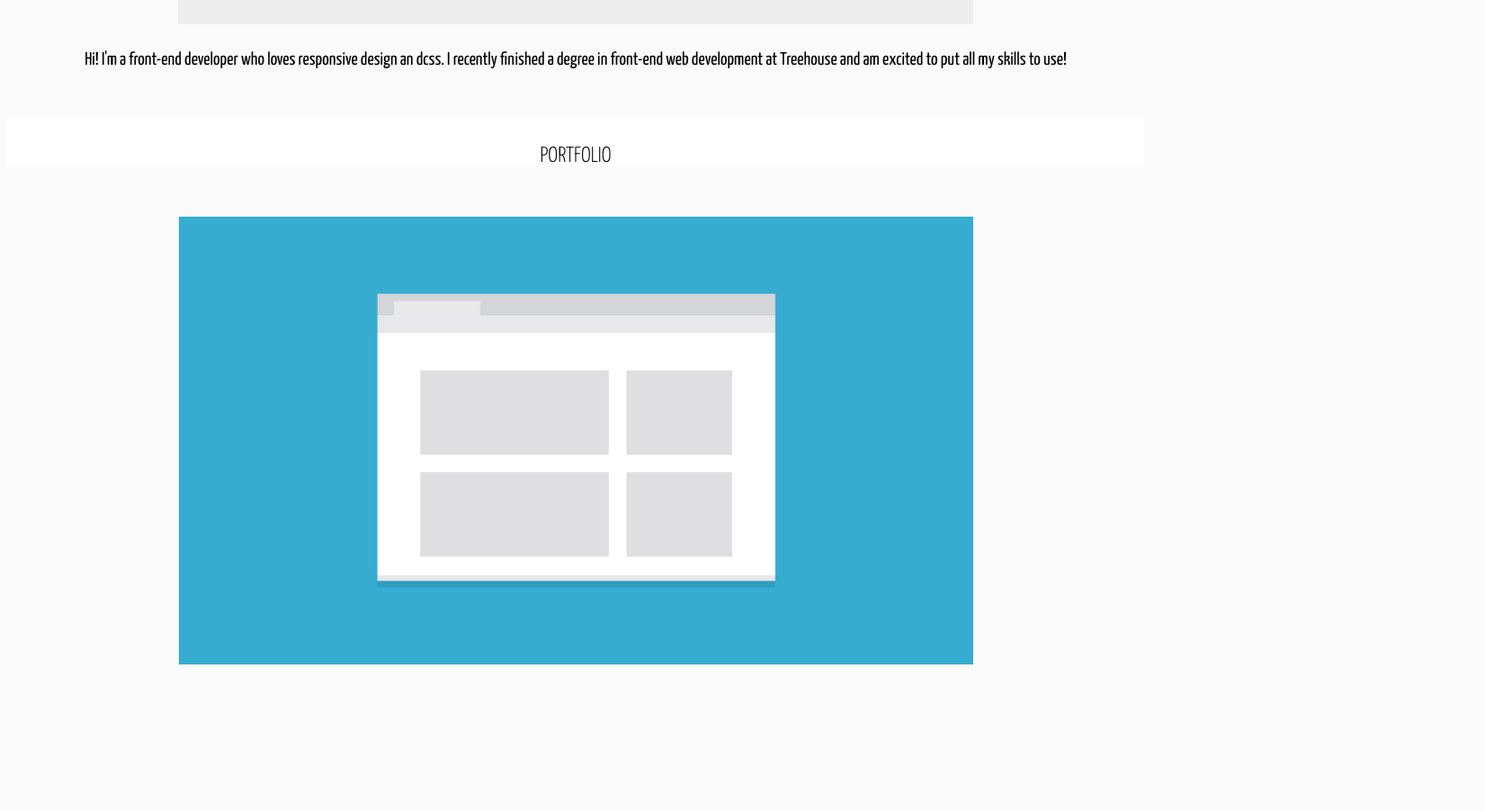
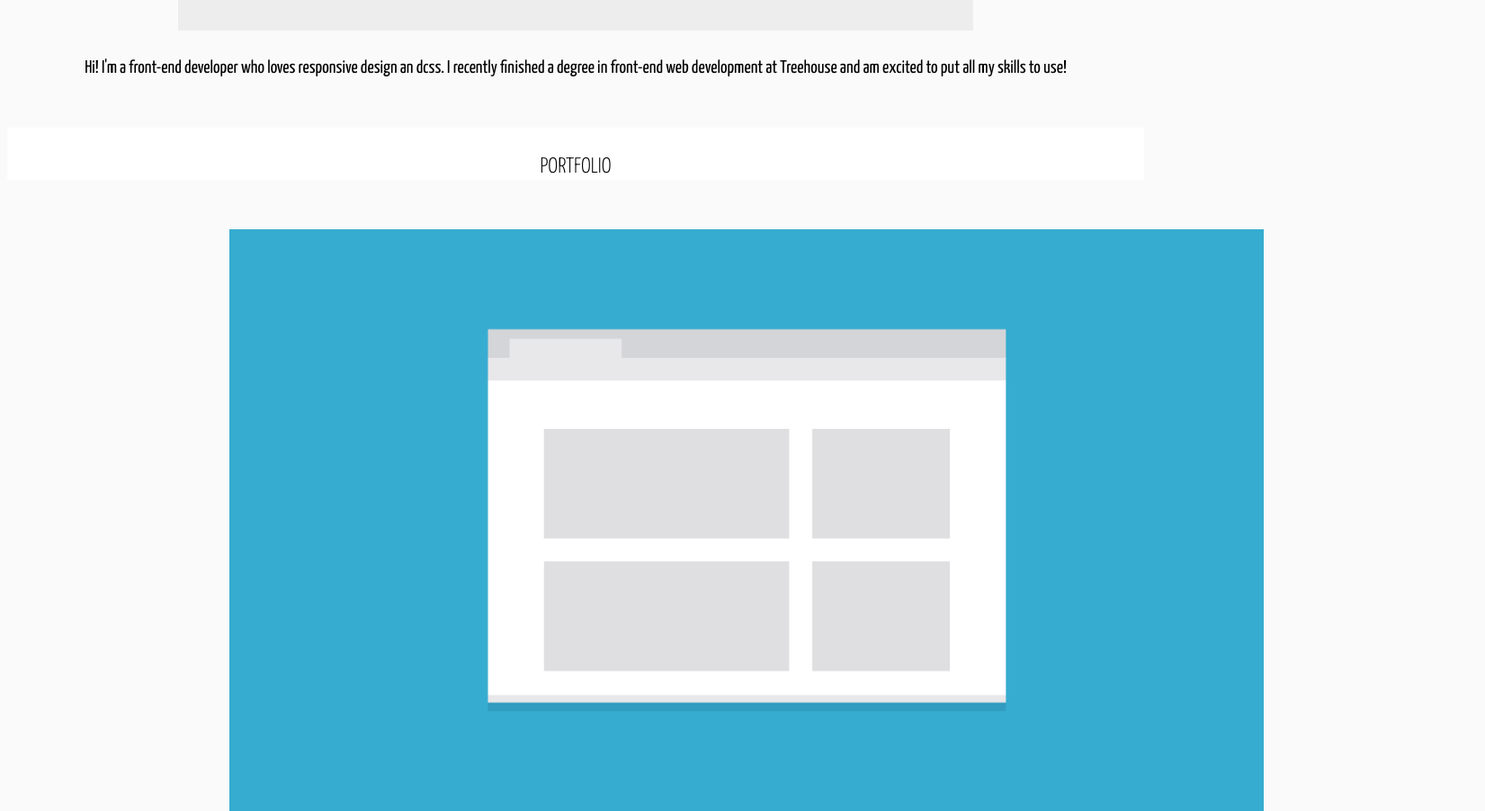
Before and after one commit to NoahASmith/techdegree-project-2, a plain HTML site: page index.html in a window 1280 px wide. Shown: the part 840-1742 px from the top of the page at 90% size, 1651 px wide, since content can reach past the window. Before the commit the page ends 1609 px from the top, so only its background shows below. Drawn offline with Linux system fonts and the light colour scheme.

Commit message:
Just some coding updates
coding updates

```diff
--- a/css/styles.css
+++ b/css/styles.css
@@ -99,21 +99,17 @@ main p {
 /* Middle content */
 
 main h2 {
-	padding-top: 30px;
+	padding: 30px 0 0;
 	text-align: center;
 	font-weight: 300;
-}
-
-.portfolio,
-main h2
-{
 	font-family: 'Yanone Kaffeesatz', Georgia, sans-serif;
-	background-color: #fff;
+	background: #fff;
+	width: 100%;
 }
 
 .portfolio{
-	z-index: 100;
-
+	margin: 0 auto;
+	width: 130%;
 }
 
 
--- a/index.html
+++ b/index.html
@@ -3,6 +3,7 @@
 <head>
 <meta name="viewport" content="width=device-width, initial-scale=1.0">
 <title>Responsive Layout</title>
+<link rel="stylesheet" href="css/normalize.css">
 <link rel="stylesheet" href="css/styles.css">
 <link href="https://fonts.googleapis.com/css?family=Lobster|Yanone+Kaffeesatz:300,400,700" rel="stylesheet">
 </head>
@@ -31,9 +32,8 @@
 				<h2>
 					PORTFOLIO
 				</h2>
-					<div>
-						<img class="portfolio" src="images/portfolio-1.png">
-
+					<div class="portfolio">
+						<img src="images/portfolio-1.png">
 					</div>
 		</div>
 	</main>
```
